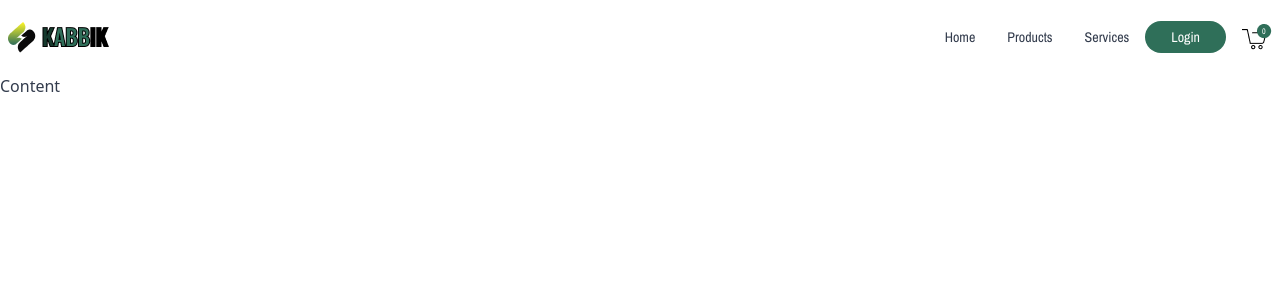
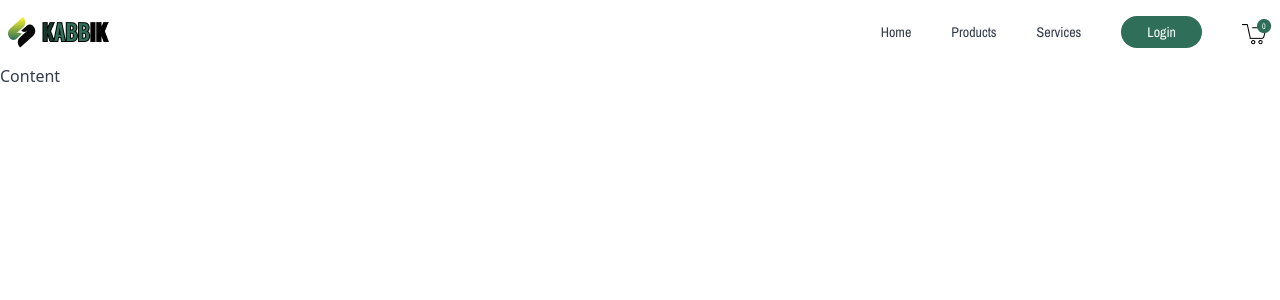
Before and after one commit to ShishirPHS/kabbik, a React (Vite) app: page / in a window 1280 px wide. Shown: the top 300 px of the page. Built offline with nearby package versions, Linux system fonts and the light colour scheme.

Commit message:
updated navbar

```diff
--- a/src/assets/components/Navbar/Navbar.css
+++ b/src/assets/components/Navbar/Navbar.css
@@ -1,5 +1,27 @@
 .largeNav {
   font-family: "Archivo Narrow", sans-serif;
+}
+
+.largeNav li a {
+  margin-right: 40px;
+  padding: 0;
+}
+
+.largeNav li a:hover {
+  background: none !important;
+}
+
+.largeNav li a:focus {
+  background: none !important;
+}
+
+.navCartBtn:focus {
+  background: transparent !important;
+}
+
+.navLogInBtn:focus {
+  background: #2f6f59 !important;
+  color: white !important;
 }
 
 .sideNav {
--- a/src/assets/components/Navbar/Navbar.jsx
+++ b/src/assets/components/Navbar/Navbar.jsx
@@ -45,12 +45,12 @@ const Navbar = () => {
               <a>Services</a>
             </li>
             <li>
-              <button className="px-[26px] py-[6px] bg-[#2F6F59] rounded-[20px] text-white">
+              <button className="px-[26px] py-[6px] bg-[#2F6F59] hover:bg-[#2F6F59] hover:text-white rounded-[20px] text-white mr-[40px] navLogInBtn">
                 Login
               </button>
             </li>
             <li>
-              <button className="pr-0">
+              <button className="p-0 hover:bg-transparent navCartBtn">
                 <img src="../src/assets/cartIcon.png" alt="icon of cart" />
               </button>
             </li>
```
